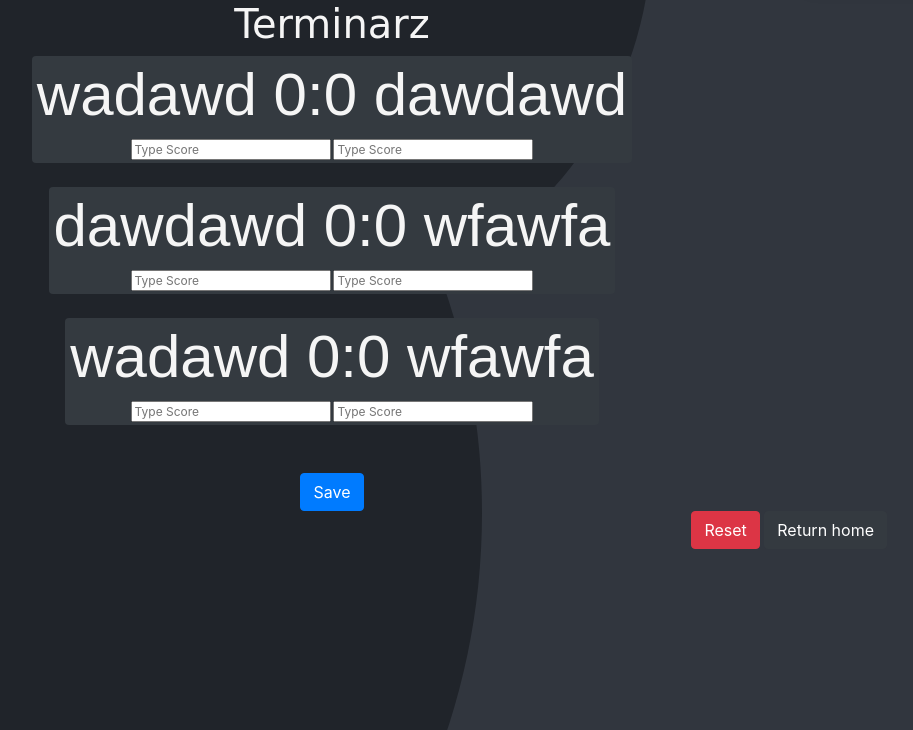
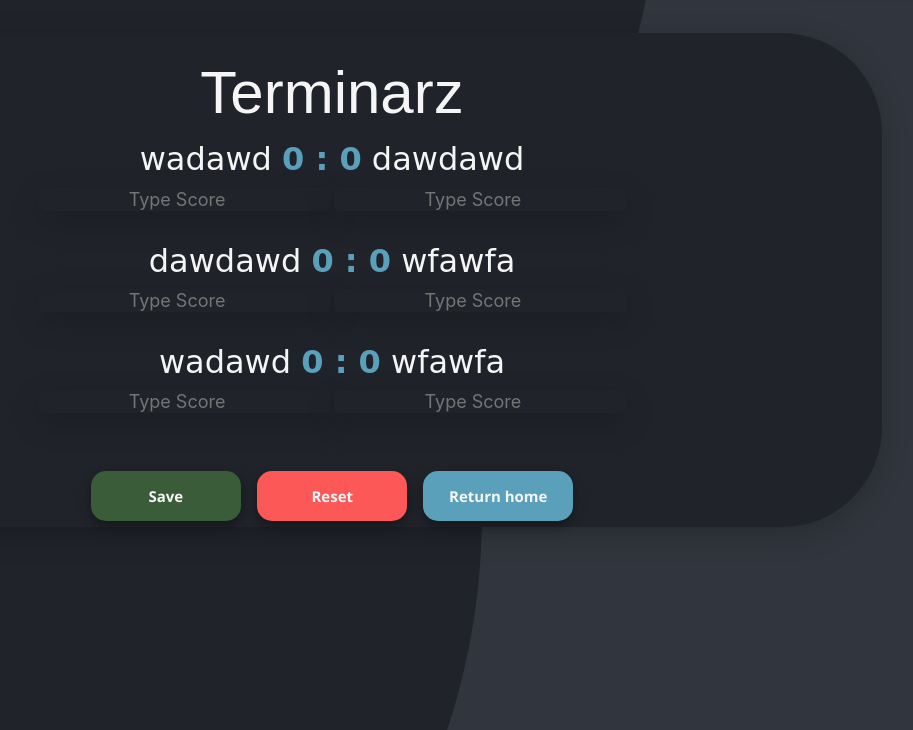
Before and after one commit to ReptilianEye/MyTournamentApp, a Flask app: page /update-schedule in a window 1280 px wide. Shown: the part 70-800 px from the top of the page, without its empty margins (308-1221 px from the left). Run offline with Flask 2, Linux system fonts and the light colour scheme; a user stored in the database is signed in; data comes from the database, SQL or seed files in the repository; both versions use the stored data as it was after the commit; some libraries are stand-ins or nearby versions; some web fonts are replaced.

Commit message:
wyglad 29.09

```diff
--- a/website/static/style.css
+++ b/website/static/style.css
@@ -76,6 +76,16 @@ body::-webkit-scrollbar-thumb {
     width: 60%;
     margin-left: 20%;
     margin-top: 6px;
+}
+
+.type_score {
+    background-color: #20242A;
+    border: none;
+    font-size: 18px;
+    box-shadow: 0 10px 30px 0 rgba(0, 0, 0, 0.2);
+    border-radius: 6px;
+    color: whitesmoke;
+    text-align: center;
 }
 
 nav {
@@ -223,6 +233,25 @@ h3 {
 }
 
 
+/* update schedule BOX */
+
+.update_schedule_box_container {
+    background-color: #20242A;
+    height: 250px;
+    width: 700px;
+    /* width: 600px; */
+    box-shadow: 0 8px 30px 0 rgba(0, 0, 0, 0.2);
+    border-radius: 100px;
+}
+
+.container_update_schedule {
+    width: 1100px;
+    height: auto;
+    margin: 0 auto;
+    margin-top: 3%;
+}
+
+
 /* schedule BOX */
 
 .schedule_box_container {
@@ -239,6 +268,25 @@ h3 {
     height: auto;
     margin: 0 auto;
     margin-top: 3%;
+}
+
+
+/* STANDINGS BOX */
+
+.standings_box_container {
+    background-color: #20242A;
+    height: 250px;
+    width: 700px;
+    /* width: 600px; */
+    box-shadow: 0 8px 30px 0 rgba(0, 0, 0, 0.2);
+    border-radius: 100px;
+}
+
+.container_standings {
+    width: 900px;
+    height: auto;
+    margin: 0 auto;
+    margin-top: 5%;
 }
 
 
@@ -440,7 +488,7 @@ h4 {
 }
 
 .btn-danger_nav_list_group_schedule h2:hover {
-    color: #202225;
+    /* color: #202225; */
     font-family: "Segoe UI", Tahoma, Geneva, Verdana, sans-serif;
     font-weight: bold;
     padding: 5px;
@@ -452,7 +500,7 @@ h4 {
 .btn-danger_nav_list_group {
     /* background-color: whitesmoke; */
     border: 0;
-    width: 450px;
+    width: 750px;
     height: 50px;
     border-radius: 15px;
     outline: none;
@@ -469,12 +517,13 @@ h4 {
     padding: 5px;
 }
 
-.btn-danger_nav_list_group:hover {
+
+/* .btn-danger_nav_list_group:hover {
     transition: 0.7s;
     transform: perspective(1px) scale(1.1);
     background-color: whitesmoke;
     color: #202225;
-}
+} */
 
 
 /* Przycisk tournaments  */
@@ -556,8 +605,8 @@ h4 {
     box-shadow: 0px 5px 12px rgba(0, 0, 0, 0.4);
     transition: 0.5s;
     backface-visibility: hidden;
-    margin-top: 5px;
-    margin: 20px;
+    margin-top: 20px;
+    margin: 6px;
 }
 
 .btn-danger_nav_schedule:hover {
--- a/website/templates/update_schedule.html
+++ b/website/templates/update_schedule.html
@@ -1,29 +1,34 @@
-{% extends "base.html" %} {% block title %}Terminarz{% endblock %} {% block
-content %}
-<h1 align="center">Terminarz</h1>
+{% extends "base.html" %} {% block title %}Terminarz{% endblock %} {% block content %}
+<section class="update_schedule_box_container container_update_schedule">
+    <br>
+    <h3 align="center">Terminarz</h3>
     <ol class="list-group list-group-flush" id="pary">
         <form method="POST">
             {% for dual in tournament.duals %}
 
             <div align="center">
-    <ol class="badge badge-dark">
-      <h3>{{dual.team_1.name}} {{dual.score_1}}:{{dual.score_2}} {{dual.team_2.name}}</h3>
-
-      <input name="score" type="number" placeholder="Type Score" id="score[]" />
-      <input name="score" type="number" placeholder="Type Score" id="score[]" />
+                <ol class="badge">
+                    <h2>{{dual.team_1.name}} <span style="color: #5AA0BA; font-weight: 700;">{{dual.score_1}} : {{dual.score_2}}</span> {{dual.team_2.name}}</h2>
+                    <input class="type_score" style="margin: 1px" name="score" type="number" placeholder="Type Score" id="score[]" />
+                    <input class="type_score" name="score" type="number" placeholder="Type Score" id="score[]" />
                 </ol>
             </div>
-  <br />
-  {% endfor %}
+            <br /> {% endfor %}
     </ol>
 
     <br />
 
     <div align="center">
-  <button type="submit" href="/schedule" class="btn btn-primary">Save</button>
+        <button style="background-color: #3a5c39;" type="submit" href="/schedule" class="btn-danger_nav_schedule">Save</button>
+
+        <a href="/delete-schedule">
+            <button style="background-color: #fc5858;" type="button" class="btn-danger_nav_schedule">Reset</button>
+        </a>
+        <a href="/">
+            <button style="background-color: #5AA0BA;" type="button" class="btn-danger_nav_schedule">Return home</button>
+        </a>
+
+
     </div>
-<div align="right">
-  <a type="button" href="/delete-schedule" class="btn btn-danger">Reset</a>
-  <a type="button" href="/" class="btn btn-dark">Return home</a>
-  </div>
+</section>
 {% endblock %}
```
Also changed, not shown: website/templates/schedule.html (+23 -47 lines), website/templates/standing.html (+11 -9 lines), website/database.db. Lines whose indentation alone changed are shown as unchanged.
